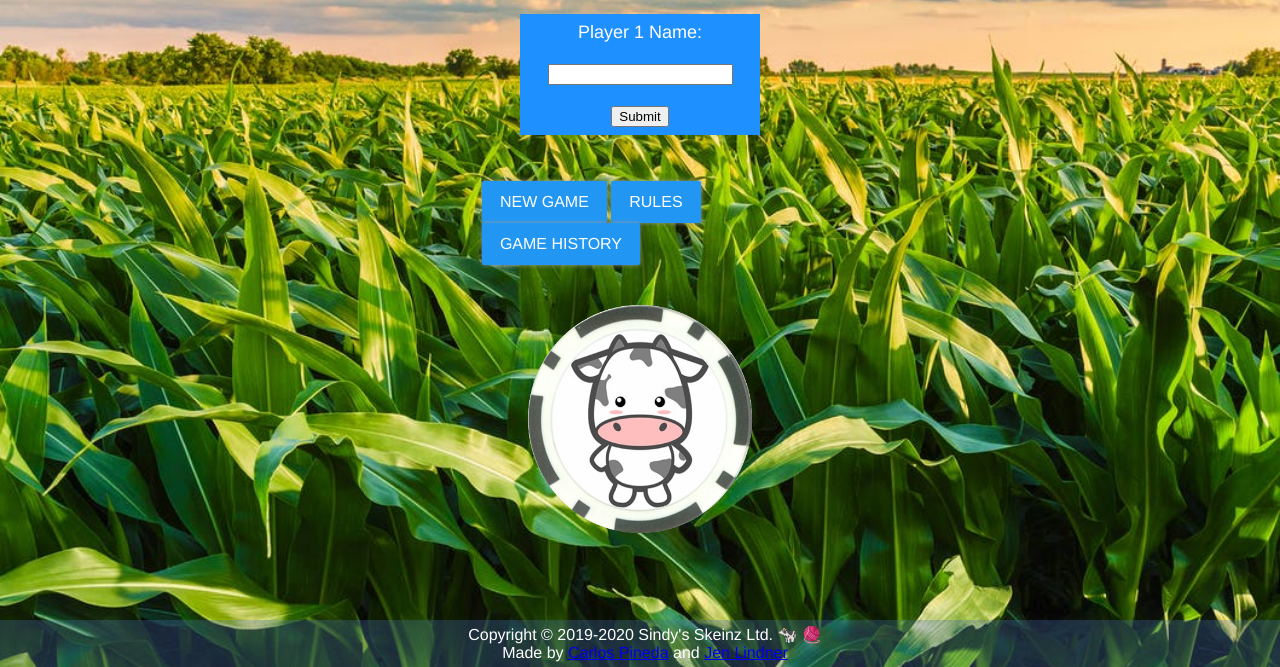
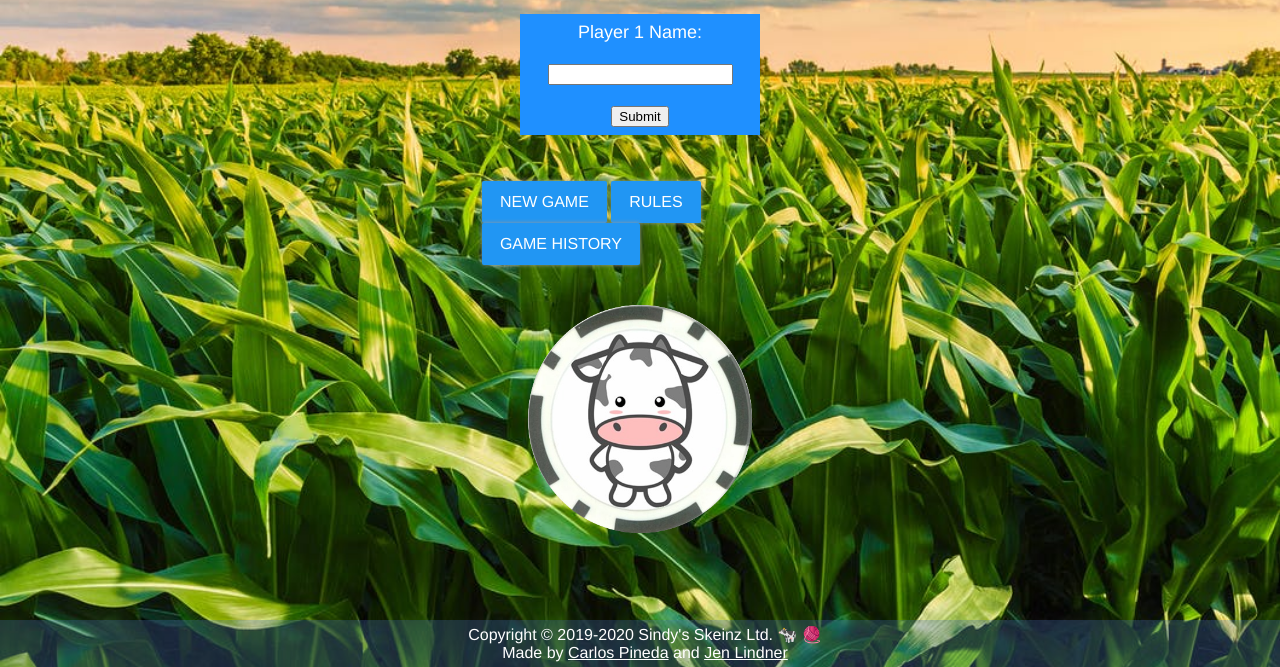
Before and after one commit to crpineda1/connect-sindy-frontend, a website: page index.html in a window 1280 px wide. Shown: the part 133-800 px from the top of the page. Drawn offline with Linux system fonts and the light colour scheme.

Commit message:
fixed index.html link color

```diff
--- a/index.html
+++ b/index.html
@@ -120,7 +120,7 @@
         <!-- <br> -->
         Copyright © 2019-2020 Sindy's Skeinz Ltd. 🐄 🧶
         <br>
-        Made by <a href='https://www.linkedin.com/in/crpineda/' target="_blank">Carlos Pineda</a> and <a href='https://www.linkedin.com/in/jen-lindner13/' target="_blank">Jen Lindner</a>
+        Made by <a href='https://www.linkedin.com/in/crpineda/' target="_blank" style="color:white">Carlos Pineda</a> and <a href='https://www.linkedin.com/in/jen-lindner13/' target="_blank" style="color:white">Jen Lindner</a>
         <br>
     </footer>
 
```
